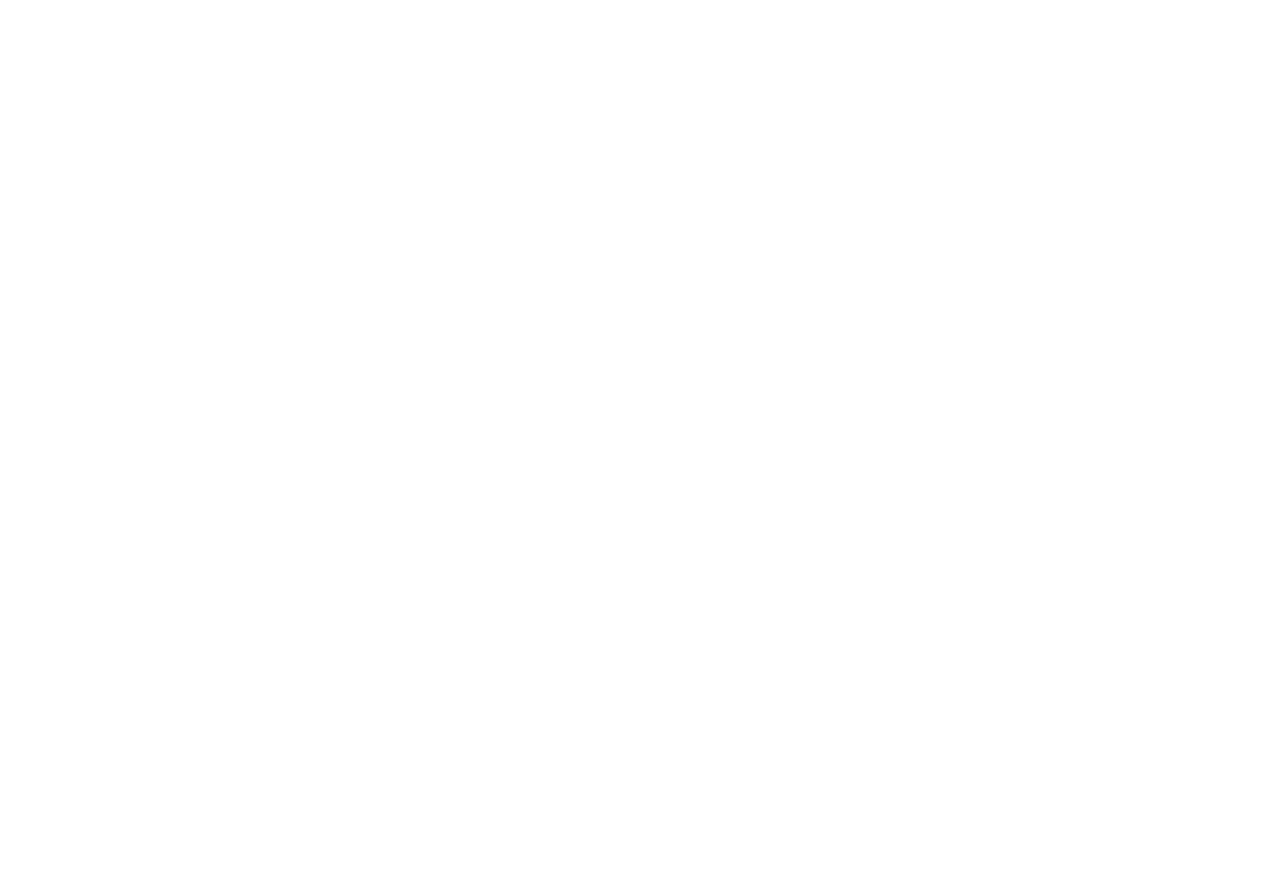
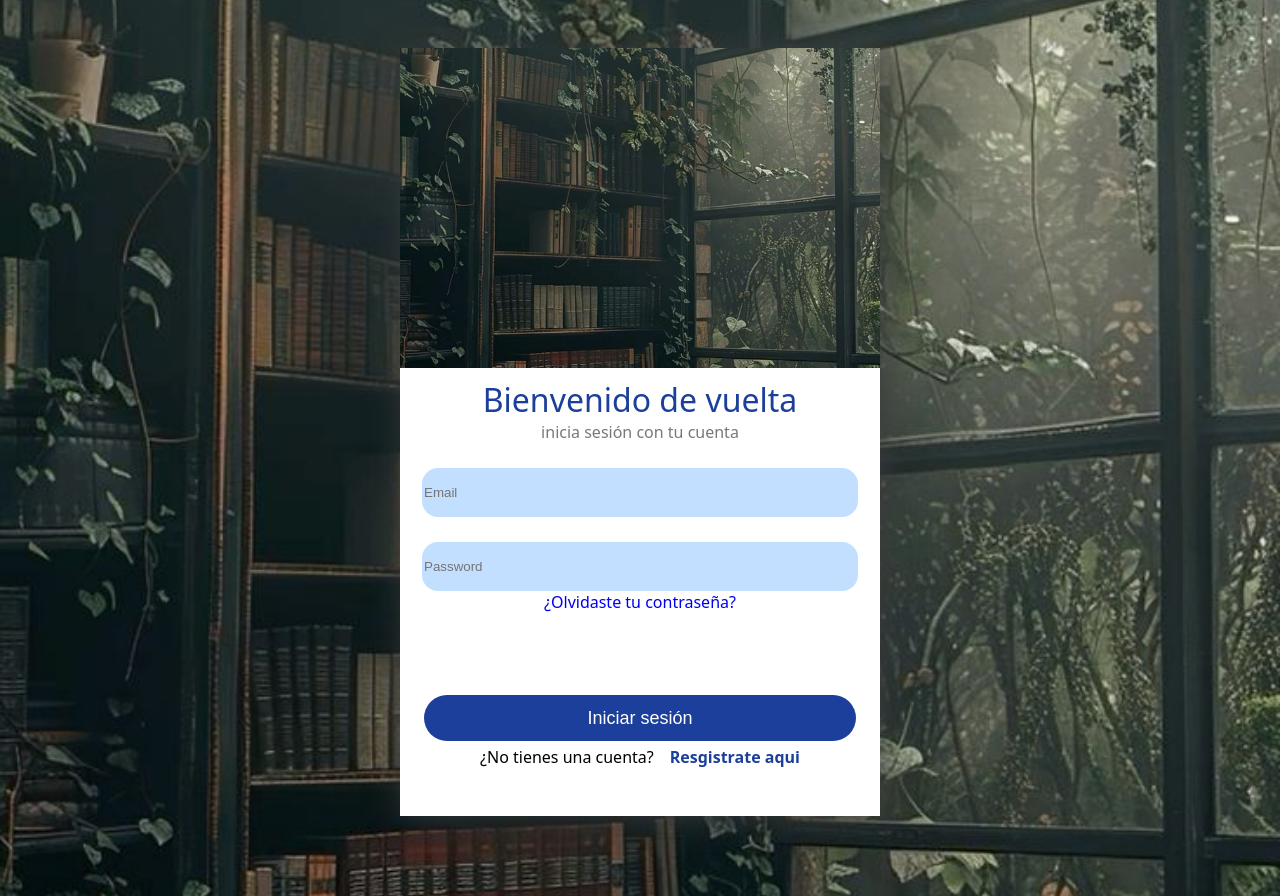
Before and after one commit to hectorProgrammer10/ReadUpWebSite, a React (Vite) app: page /login in a window 1280 px wide. Before the commit this address had no page. Before the commit the page ends 800 px from the top, so only its background shows below. Built offline with nearby package versions, Linux system fonts and the light colour scheme.

Commit message:
vista login

```diff
--- a/src/presentation/layouts/Auth.css
+++ b/src/presentation/layouts/Auth.css
@@ -1,4 +1,5 @@
 .estructure-auth{
   display: flex;
   justify-content: center;
+  width: 100%;
 }
--- a/src/presentation/pages/Index.css
+++ b/src/presentation/pages/Index.css
@@ -42,6 +42,9 @@
   background-color: rgba(150, 150, 150, 0.0);
 }
 
+
+
+
 /* Responsive */
 @media (max-width: 768px) {
   .content-index{
--- a/src/presentation/pages/Index.jsx
+++ b/src/presentation/pages/Index.jsx
@@ -3,16 +3,24 @@
 import fondo from '../../assets/images/index/fondo.jpeg'
 
 import React from 'react'
+import { useNavigate } from 'react-router-dom'
 
 import './Index.css'
 
 function Index() {
+  const navigate = useNavigate();
+
+
+  const handleChange = () => {
+    navigate('/login');
+  }
+
   return (
      <>
       <div className='content-index'>
         <p>Sumergete en tu proxima gran historia</p>
         <div className="btns-index">
-          <button id='btn-login' className='btn-index'>
+          <button onClick={handleChange} id='btn-login' className='btn-index'>
             Iniciar sesión
           </button>
           <button id='btn-logup' className='btn-index'>
--- /dev/null
+++ b/src/presentation/pages/Login.css
@@ -0,0 +1,105 @@
+div{
+  display: flex;
+  flex-direction: column;
+}
+
+.body-login{
+  align-items: center;
+}
+
+.signIn-login{
+  align-items: center;
+}
+#welcome{
+  color: #1B3F9A;
+  font-size: xx-large;
+}
+.welcome-login{
+  align-items: center;
+
+  width: 100%;
+
+}
+.welcome-login p{
+  margin: auto;
+}
+
+input{
+  width: 90%;
+  height: 2.9rem;
+  border-radius: 1rem;
+  margin-top: 1.6rem;
+  border: none;
+  background-color: #C2DFFF;
+
+  color: #1B3F9A;
+}
+input:focus{
+  border: 2px solid rgba(27, 63, 154, 0.9)  !important;
+  outline: none;
+}
+.content-login{
+  align-items: center;
+  padding: 3rem;
+  background-image: url('../../assets/images/login/fondo2.jpg');
+  background-size:cover;
+  background-position: center;
+  background-repeat: no-repeat;
+  height: 100vh;
+}
+
+a{
+  text-decoration: none;
+}
+
+#aRegyster{
+  color: #1B3F9A !important;
+  margin-left: 1rem;
+}
+
+.register-login{
+  padding-top: 0.3rem;
+  display: flex;
+  flex-direction: row !important;
+}
+#btnLogin{
+  font-size: large;
+  width: 90%;
+  height: 2.9rem;
+  padding: 0.6rem;
+  border-radius: 2rem;
+  border: none;
+  background-color: #1B3F9A;
+  color: white;
+  cursor: pointer;
+
+}
+#btnLogin:hover{
+  background-color: rgba(27, 63, 154, 0.9);
+}
+
+.box-login{
+  width: 30rem;
+  box-shadow: 3px 3px 30px rgba(60, 60, 60, 0.9);
+  height: 90vh;
+  justify-content: space-between;
+  padding-bottom: 3rem;
+  background-color: white;
+
+}
+.titles-login{
+  margin-top: 0.6rem;
+
+}
+#fondoLogin{
+  width: 100%;
+  height: 20rem;
+  object-fit: cover;
+}
+
+/* Responsive */
+@media (max-width: 768px) {
+  .box-login{
+    width: 100%;
+  }
+}
--- a/src/presentation/pages/Login.jsx
+++ b/src/presentation/pages/Login.jsx
@@ -1,12 +1,45 @@
 import React from 'react'
+
+import './Login.css'
+
+import url from '../../assets/images/login/fondo2.jpg'
 
 import Auth from '../layouts/Auth'
 
 function Login() {
+
   return (
     <Auth>
       <div className='content-login'>
-        cpntenido
+
+          <div className="box-login">
+            <div className='body-login'>
+              <div className='welcome-login'>
+                <img id='fondoLogin' src={url} alt="fondoLogin" />
+                <div className='titles-login'>
+                  <p id='welcome'>Bienvenido de vuelta</p>
+                  <p style={{color:'rgba(30,30,30,0.6)'}}>inicia sesión con tu cuenta</p>
+                </div>
+              </div>
+              <input
+                type="email"
+                placeholder='Email' />
+              <input
+                type="password"
+                placeholder='Password' />
+              <a href="/login">¿Olvidaste tu contraseña?</a>
+            </div>
+
+
+            <div className='signIn-login'>
+              <button id='btnLogin' onClick={{}}>Iniciar sesión</button>
+              <div className='register-login'>
+                ¿No tienes una cuenta?
+                <a href="/login" id='aRegyster'><strong>Resgistrate aqui</strong></a>
+              </div>
+            </div>
+          </div>
+
       </div>
     </Auth>
   )
--- a/src/presentation/routes/AppRoutes.jsx
+++ b/src/presentation/routes/AppRoutes.jsx
@@ -11,6 +11,7 @@
     <Routes>
       <Route path="/" element={<Index />} />
       <Route path="/privacidad" element={<PrivacyNotice></PrivacyNotice>}></Route>
+      <Route path='/login' element={<Login></Login>}></Route>
     </Routes>
   </BrowserRouter>
 );
```
Also changed, not shown: src/assets/images/login/fondo2.jpg (added).
